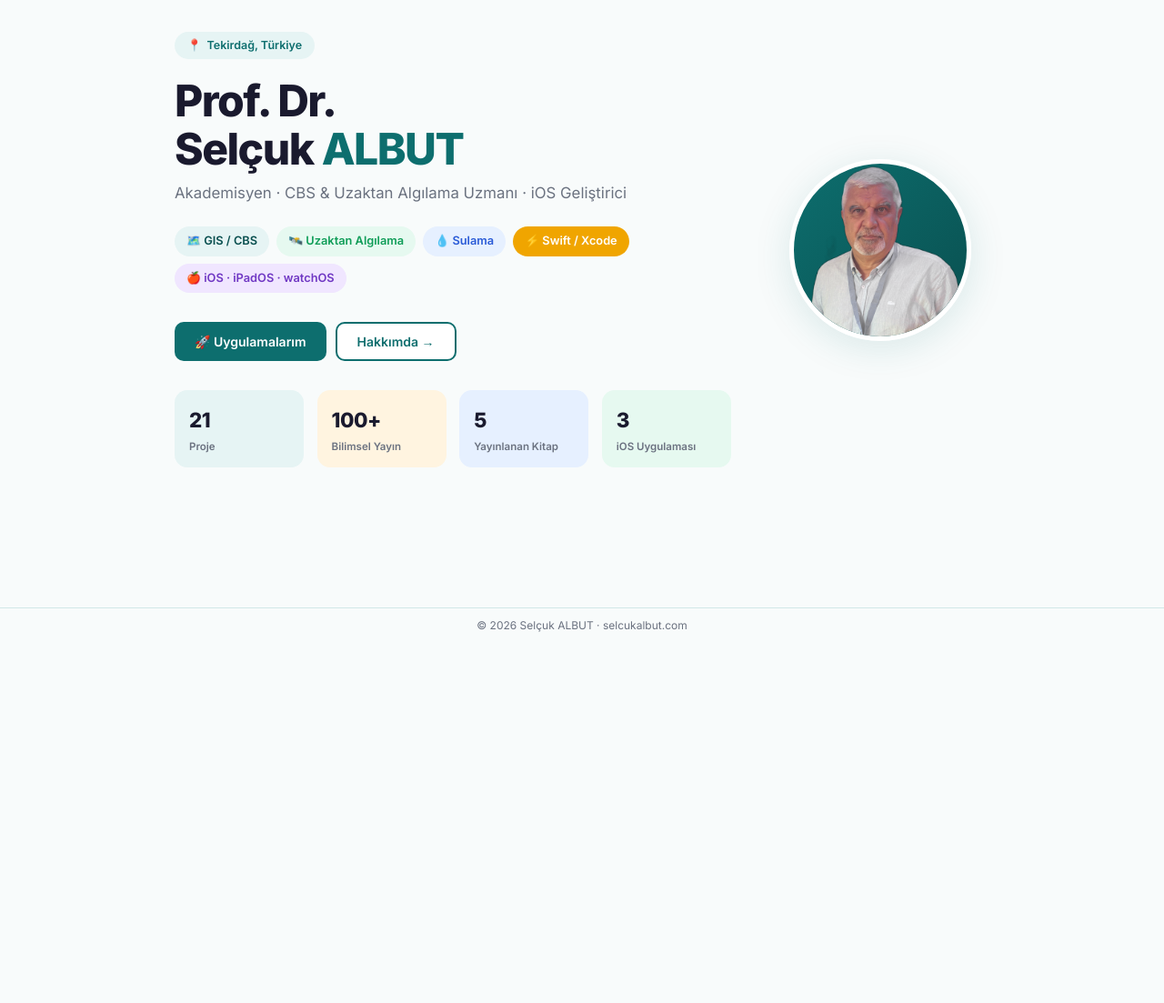
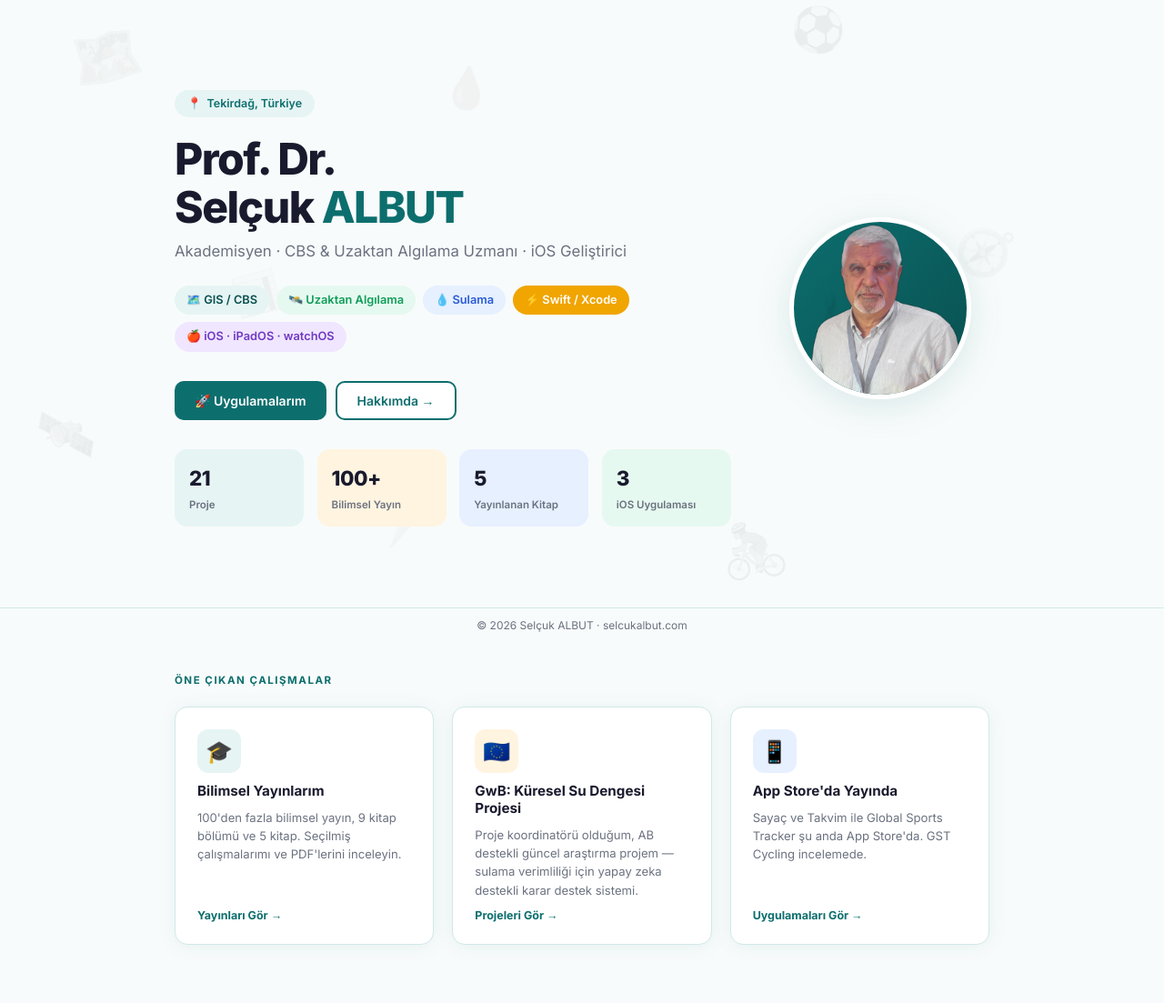
Before and after one commit to selcukalbut/selcukalbut.github.io, a plain HTML site: page index.html in a window 1280 px wide. Shown: the part 93-1196 px from the top of the page at 91% size. Before the commit the page ends 800 px from the top, so only its background shows below. Drawn offline with nearby package versions, Linux system fonts and the light colour scheme.

Commit message:
Redesign home page: featured work section and background decoration
The hero read as too sparse — add a "Featured Work" section with three
cards (publications, the GwB project, live apps) so a visitor can find
the most important work without digging through the nav, and scatter
low-opacity icons for the science/sports/software areas behind the
hero for visual texture. Split .home-page into .home-hero (centered
hero) + .home-featured (normal flow below it) since the flex-centered
hero couldn't hold a second stacked section as a sibling.

```diff
--- a/index.html
+++ b/index.html
@@ -221,10 +221,26 @@
 }
 
 /* ══ HOME PAGE ══ */
-.home-page {
+.home-hero {
   min-height: calc(100vh - var(--nav-h));
   display: flex;
   align-items: center;
+  position: relative;
+  overflow: hidden;
+}
+.home-bg-deco {
+  position: absolute;
+  inset: 0;
+  z-index: 0;
+  pointer-events: none;
+  overflow: hidden;
+}
+.home-bg-deco span {
+  position: absolute;
+  opacity: 0.08;
+  filter: grayscale(1) contrast(0.8);
+  line-height: 1;
+  user-select: none;
 }
 .home-inner {
   max-width: 960px;
@@ -234,6 +250,8 @@
   grid-template-columns: 1fr 220px;
   gap: 4rem;
   align-items: center;
+  position: relative;
+  z-index: 1;
 }
 .home-eyebrow {
   display: inline-flex;
@@ -340,6 +358,49 @@
   font-weight: 800;
   font-size: 3.4rem;
   letter-spacing: 1px;
+}
+
+/* ══ HOME FEATURED ══ */
+.home-featured {
+  max-width: 960px;
+  margin: 0 auto;
+  padding: 0 2rem 4rem;
+}
+.home-featured .section-subtitle { margin-bottom: 1.25rem; }
+.featured-grid {
+  display: grid;
+  grid-template-columns: repeat(3, 1fr);
+  gap: 1.25rem;
+}
+.featured-card {
+  background: var(--card);
+  border: 1px solid var(--border);
+  border-radius: var(--radius);
+  padding: 1.5rem;
+  text-align: left;
+  cursor: pointer;
+  font-family: inherit;
+  box-shadow: var(--shadow);
+  transition: transform 0.2s, box-shadow 0.2s;
+  display: flex;
+  flex-direction: column;
+  gap: 0.6rem;
+}
+.featured-card:hover { transform: translateY(-3px); box-shadow: var(--shadow-lg); }
+.featured-card .icon {
+  width: 48px; height: 48px;
+  border-radius: 12px;
+  display: flex; align-items: center; justify-content: center;
+  font-size: 1.5rem;
+}
+.featured-card.teal .icon { background: var(--primary-light); }
+.featured-card.orange .icon { background: #fff4e0; }
+.featured-card.blue .icon { background: #e6f0ff; }
+.featured-card h3 { font-size: 0.95rem; font-weight: 700; color: var(--text); }
+.featured-card p { font-size: 0.82rem; color: var(--text-muted); line-height: 1.55; }
+.featured-card .go { font-size: 0.78rem; font-weight: 700; color: var(--primary); margin-top: auto; }
+@media (max-width: 768px) {
+  .featured-grid { grid-template-columns: 1fr; }
 }
 
 /* ══ ABOUT ══ */
@@ -894,7 +955,18 @@
 
   <!-- ══ HOME ══ -->
   <div class="page home-page active" id="page-home">
-    <div class="home-inner">
+    <div class="home-hero">
+      <div class="home-bg-deco" aria-hidden="true">
+        <span style="top:8%; left:6%; font-size:4rem; transform:rotate(-12deg);">🗺️</span>
+        <span style="top:65%; left:3%; font-size:3.5rem; transform:rotate(8deg);">🛰️</span>
+        <span style="top:14%; left:38%; font-size:2.8rem; transform:rotate(6deg);">💧</span>
+        <span style="top:78%; left:32%; font-size:3.2rem; transform:rotate(-8deg);">⚡</span>
+        <span style="top:5%; left:68%; font-size:3rem; transform:rotate(10deg);">⚽</span>
+        <span style="top:82%; left:62%; font-size:3.6rem; transform:rotate(-6deg);">🚴</span>
+        <span style="top:45%; left:20%; font-size:2.6rem; transform:rotate(-15deg);">📊</span>
+        <span style="top:38%; left:82%; font-size:3.2rem; transform:rotate(14deg);">🧭</span>
+      </div>
+      <div class="home-inner">
       <div>
         <div class="home-eyebrow">
           <span>📍</span>
@@ -949,6 +1021,41 @@
         </div>
       </div>
       <div class="home-avatar"><img src="assets/profile-photo.png" alt="Selçuk Albut"></div>
+      </div>
+    </div>
+
+    <div class="home-featured">
+      <div class="section-subtitle" data-lang="tr">Öne Çıkan Çalışmalar</div>
+      <div class="section-subtitle" data-lang="en">Featured Work</div>
+      <div class="featured-grid">
+        <button class="featured-card teal" onclick="showPage('academic')">
+          <div class="icon">🎓</div>
+          <h3 data-lang="tr">Bilimsel Yayınlarım</h3>
+          <h3 data-lang="en">My Publications</h3>
+          <p data-lang="tr">100'den fazla bilimsel yayın, 9 kitap bölümü ve 5 kitap. Seçilmiş çalışmalarımı ve PDF'lerini inceleyin.</p>
+          <p data-lang="en">100+ scientific publications, 9 book chapters and 5 books. Browse selected works and their PDFs.</p>
+          <span class="go" data-lang="tr">Yayınları Gör →</span>
+          <span class="go" data-lang="en">View Publications →</span>
+        </button>
+        <button class="featured-card orange" onclick="showPage('projects')">
+          <div class="icon">🇪🇺</div>
+          <h3 data-lang="tr">GwB: Küresel Su Dengesi Projesi</h3>
+          <h3 data-lang="en">GwB: Global Water Balance Project</h3>
+          <p data-lang="tr">Proje koordinatörü olduğum, AB destekli güncel araştırma projem — sulama verimliliği için yapay zeka destekli karar destek sistemi.</p>
+          <p data-lang="en">My current EU-funded project as coordinator — an AI-supported decision support system for irrigation efficiency.</p>
+          <span class="go" data-lang="tr">Projeleri Gör →</span>
+          <span class="go" data-lang="en">View Projects →</span>
+        </button>
+        <button class="featured-card blue" onclick="showPage('apps')">
+          <div class="icon">📱</div>
+          <h3 data-lang="tr">App Store'da Yayında</h3>
+          <h3 data-lang="en">Live on the App Store</h3>
+          <p data-lang="tr">Sayaç ve Takvim ile Global Sports Tracker şu anda App Store'da. GST Cycling incelemede.</p>
+          <p data-lang="en">Sayaç ve Takvim and Global Sports Tracker are live on the App Store. GST Cycling is in review.</p>
+          <span class="go" data-lang="tr">Uygulamaları Gör →</span>
+          <span class="go" data-lang="en">View Apps →</span>
+        </button>
+      </div>
     </div>
   </div>
 
```
